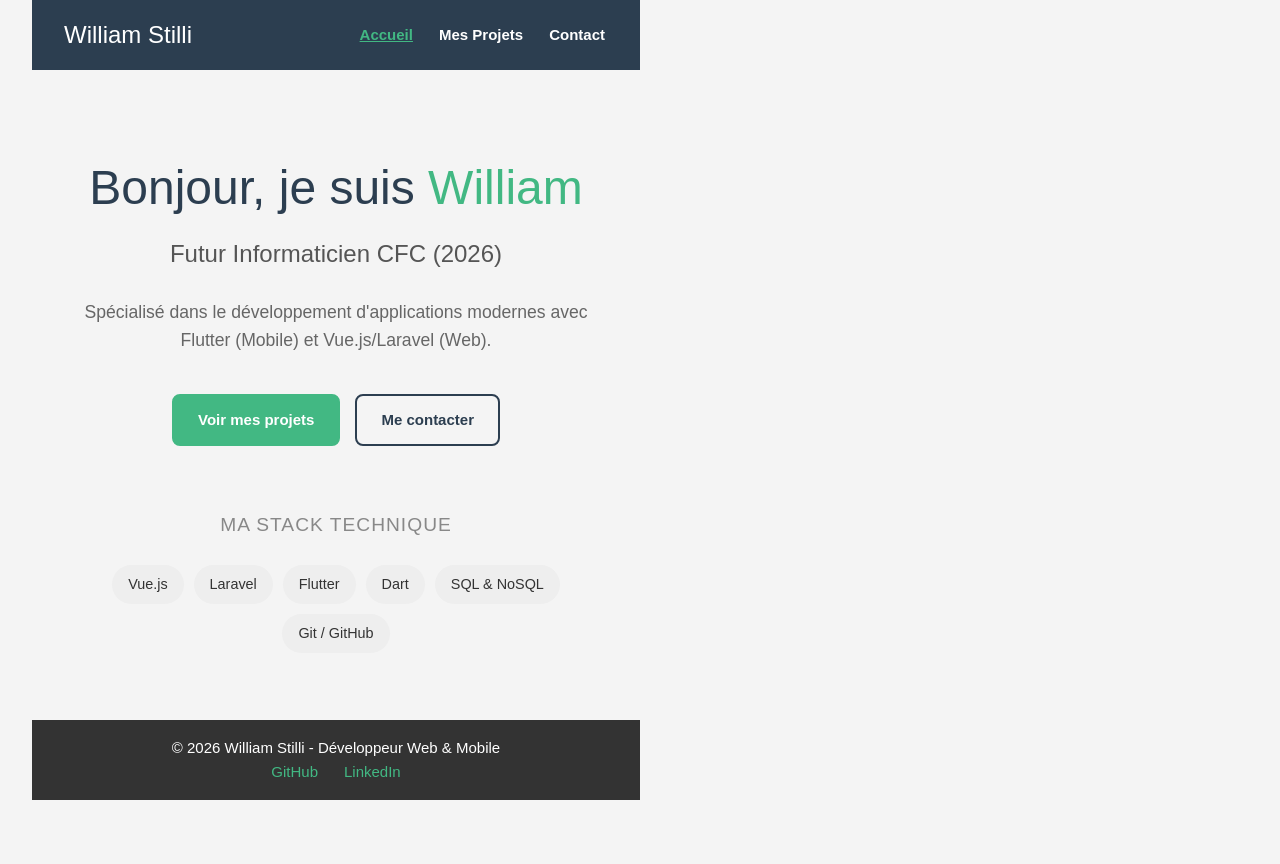
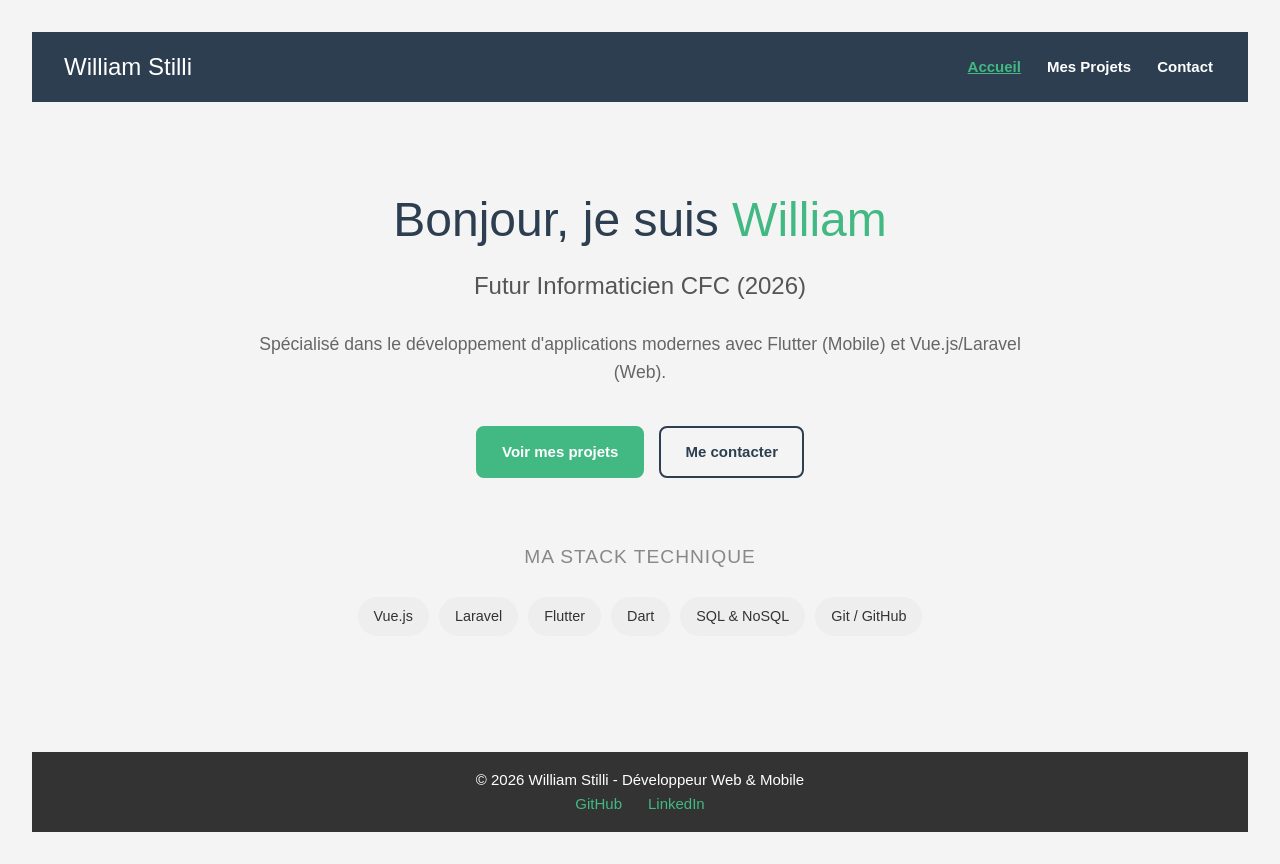
Before and after one commit to William-Stilli/portfolio_william_stilli, a Vue app: page / in a window 1280 px wide. Before the commit the page ends 800 px from the top, so only its background shows below. Built offline with nearby package versions, Linux system fonts and the light colour scheme.

Commit message:
modified css to center the pages

```diff
--- a/src/assets/main.css
+++ b/src/assets/main.css
@@ -20,16 +20,3 @@ a,
     background-color: hsla(160, 100%, 37%, 0.2);
   }
 }
-
-@media (min-width: 1024px) {
-  body {
-    display: flex;
-    place-items: center;
-  }
-
-  #app {
-    display: grid;
-    grid-template-columns: 1fr 1fr;
-    padding: 0 2rem;
-  }
-}
```
